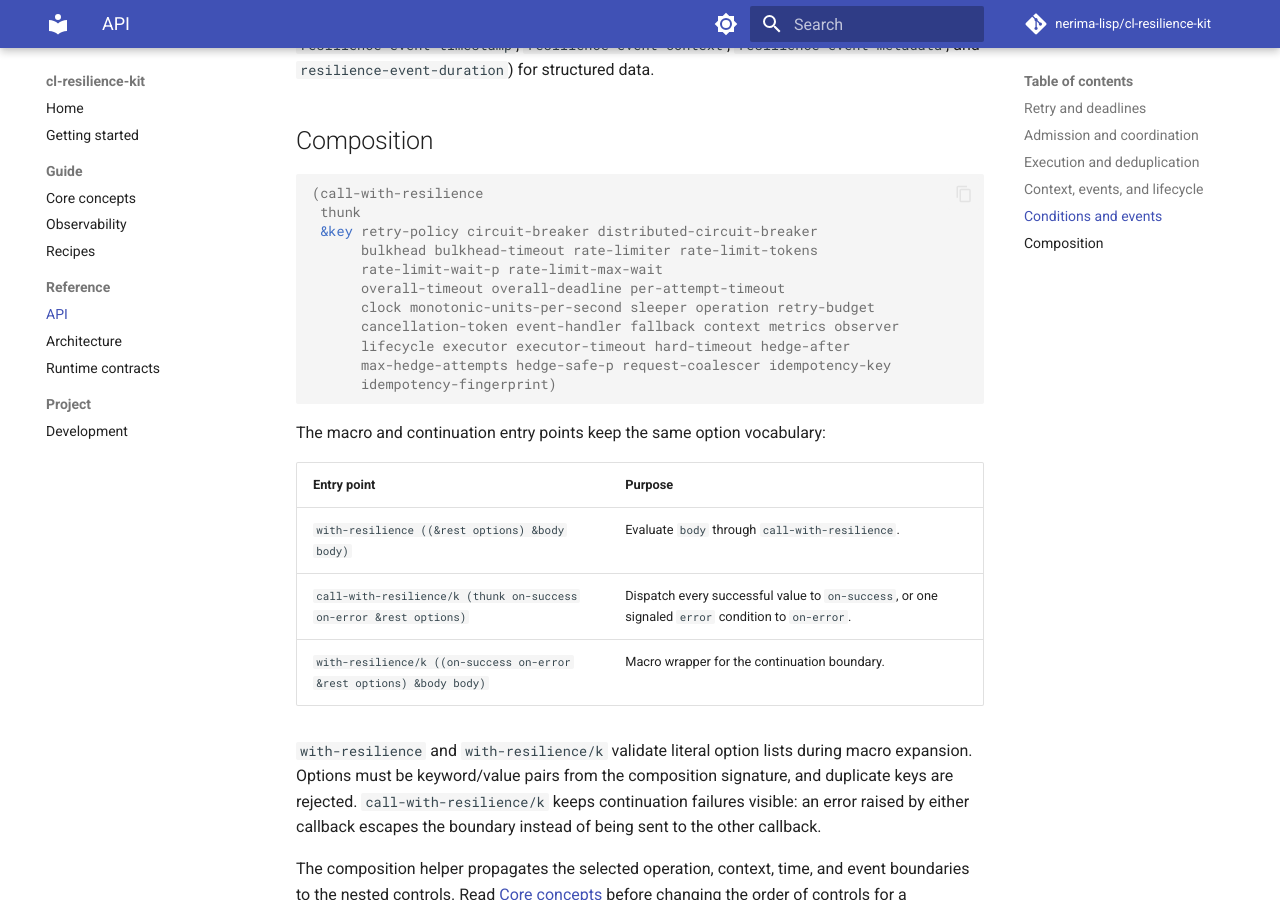
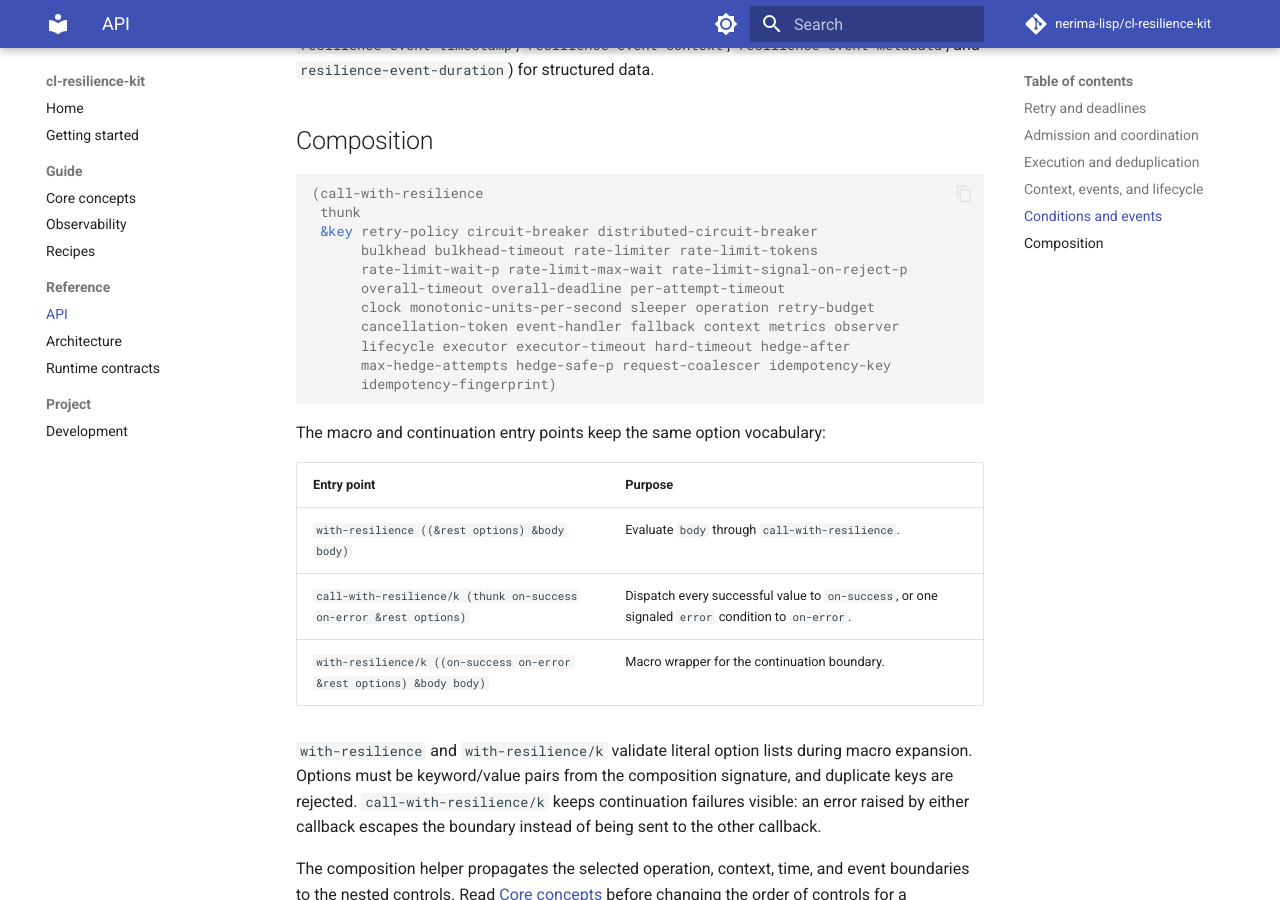
Before and after one commit to nerima-lisp/cl-resilience-kit, an MkDocs documentation site: the page built from docs/src/reference/api.md, in a window 1280 px wide and 900 px high, scrolled down 4601 px. Built offline with MkDocs 1.6.1 and Material for MkDocs 9.7.7, drawn with Linux system fonts in a browser that asks for light colours; comment, search, counter and statistics services are not loaded.

Commit message:
docs: include rate limit rejection option

```diff
--- a/docs/src/reference/api.md
+++ b/docs/src/reference/api.md
@@ -113,7 +113,7 @@ data.
  thunk
  &key retry-policy circuit-breaker distributed-circuit-breaker
       bulkhead bulkhead-timeout rate-limiter rate-limit-tokens
-      rate-limit-wait-p rate-limit-max-wait
+      rate-limit-wait-p rate-limit-max-wait rate-limit-signal-on-reject-p
       overall-timeout overall-deadline per-attempt-timeout
       clock monotonic-units-per-second sleeper operation retry-budget
       cancellation-token event-handler fallback context metrics observer
```
